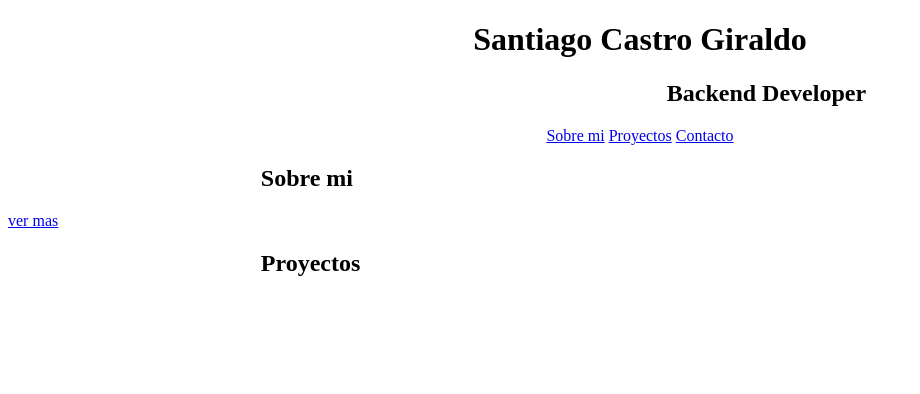
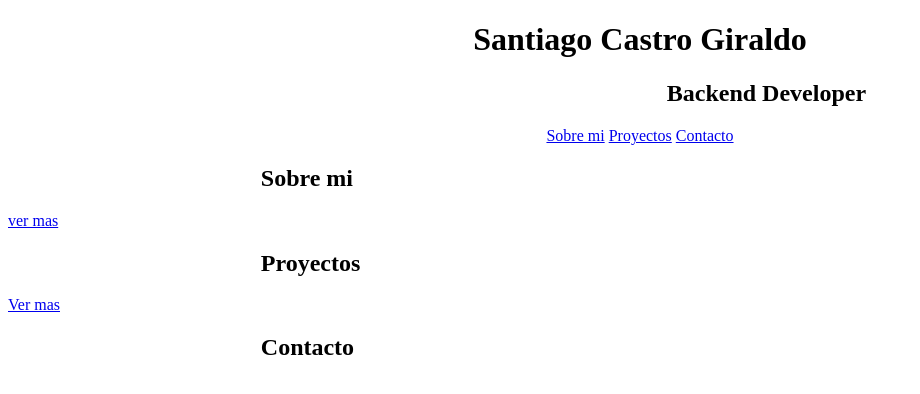
Before and after one commit to SanDaws/Portfolio, a plain HTML site: page index.html in a window 1280 px wide. Shown: the whole page, without its empty margins (0-920 px from the left). Drawn offline with Linux system fonts and the light colour scheme.

Commit message:
commentarios sobre el proceso

```diff
--- a/index.html
+++ b/index.html
@@ -28,17 +28,22 @@
     </header>
     <main>
         <section id="about-me">
+            <!-- Resumen de menos 500 palabras sobre mi -->
             <h2>Sobre mi</h2>
             <a href="./src/pages/aboutMe.html">ver mas </a>
 
         </section>
         <section id="work-resume">
+            <!-- 6 proyectos en los que he trabajado -->
             <h2>Proyectos</h2>
+            <a href="./src/pages/portfolio.html">Ver mas</a>
 
         </section>
     </main>
     <footer>
+        <!-- Lista de redes par el contact personal -->
         <section id="contact">
+            <h2>Contacto</h2>
 
         </section>
     </footer>
```
